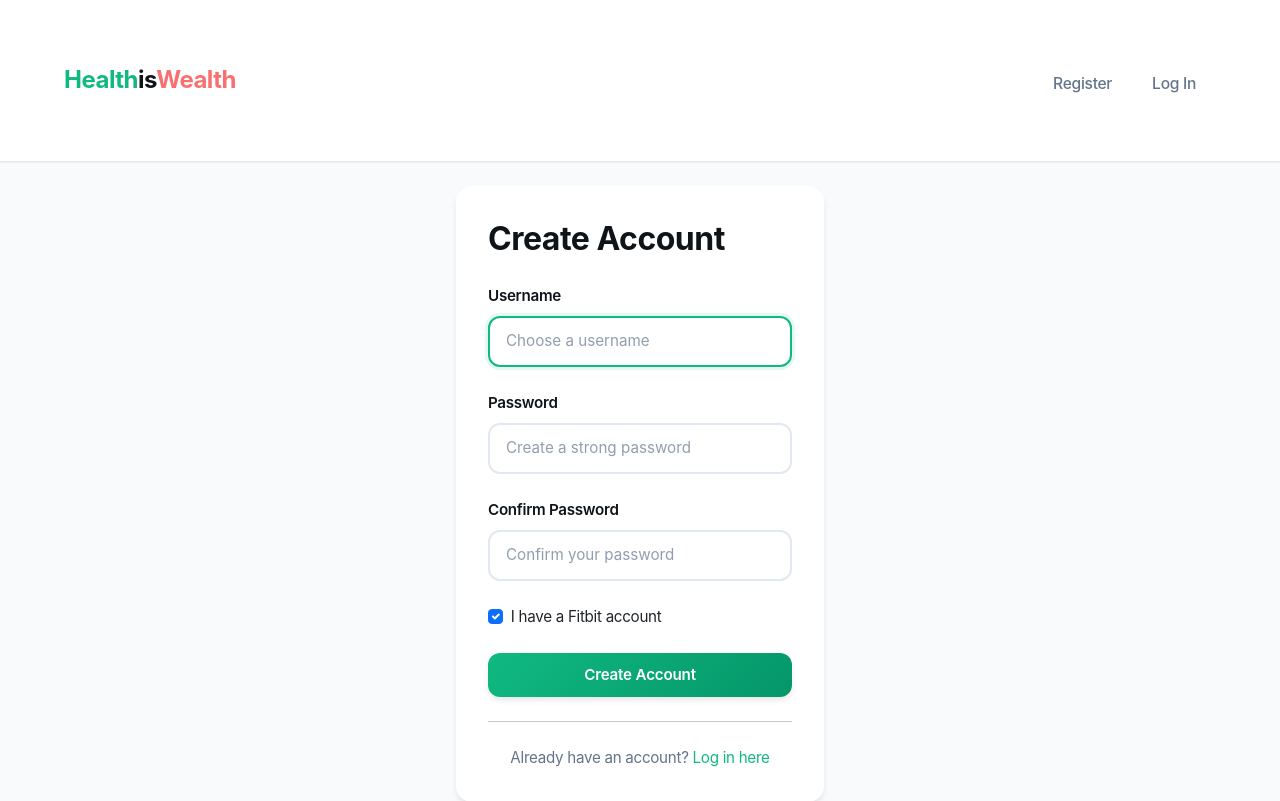
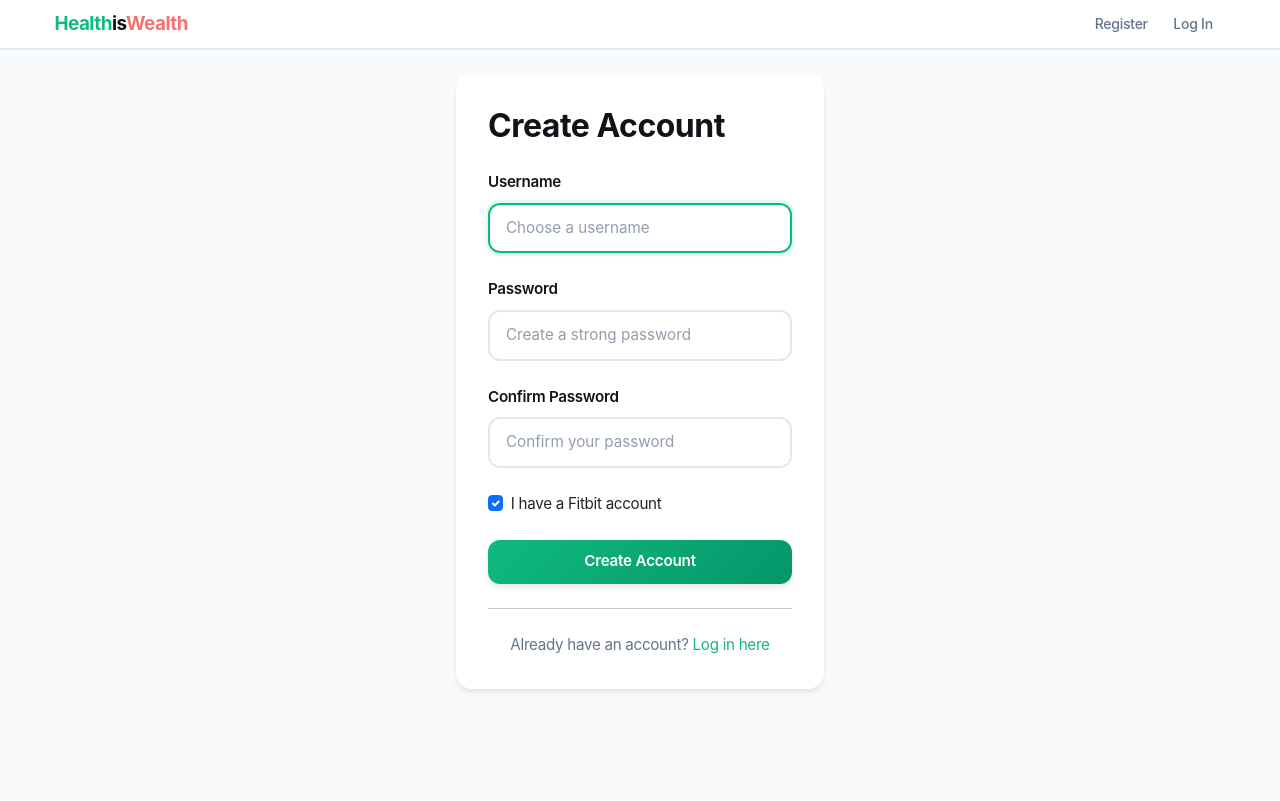
Before and after one commit to claudia-liauw/health-app, a Flask app: page /register in a window 1280 px wide. Shown: the top 801 px of the page. After the commit the page ends 694 px from the top, so only its background shows below. Run offline with Flask 3, Linux system fonts and the light colour scheme.

Commit message:
compress navbar

```diff
--- a/static/styles.css
+++ b/static/styles.css
@@ -91,13 +91,20 @@ a:hover {
 .navbar {
   background-color: var(--color-white) !important;
   border-bottom: 1px solid var(--color-border);
-  padding: var(--space-lg) 0;
+  padding: 0.3rem 0;
   box-shadow: var(--shadow-sm);
+}
+
+.navbar .container-fluid {
+  padding-top: 0.25rem;
+  padding-bottom: 0.25rem;
+  padding-left: 0.9rem;
+  padding-right: 0.9rem;
 }
 
 .navbar-brand {
   font-weight: 700;
-  font-size: 1.5rem;
+  font-size: 1.18rem;
   letter-spacing: -0.5px;
   padding: 0;
 }
@@ -132,8 +139,8 @@ a:hover {
 .nav-link {
   color: var(--color-text-secondary) !important;
   font-weight: 500;
-  font-size: 0.975rem;
-  padding: var(--space-sm) var(--space-md) !important;
+  font-size: 0.88rem;
+  padding: 0.2rem 0.55rem !important;
   margin: 0 var(--space-xs);
   border-radius: var(--radius-md);
   transition: var(--transition);
@@ -152,7 +159,7 @@ a:hover {
 
 .navbar-toggler {
   border: none;
-  padding: var(--space-sm);
+  padding: 0.2rem 0.35rem;
   opacity: 0.7;
   transition: var(--transition);
 }
--- a/templates/layout.html
+++ b/templates/layout.html
@@ -30,17 +30,17 @@
                 </button>
                 <div class="collapse navbar-collapse" id="navbar">
                     {% if session["user_id"] %}
-                        <ul class="navbar-nav me-auto mt-2">
+                        <ul class="navbar-nav me-auto">
                             <li class="nav-item"><a class="nav-link" href="/">Steps</a></li>
                             <li class="nav-item"><a class="nav-link" href="/sleep">Sleep</a></li>
                             <li class="nav-item"><a class="nav-link" href="/heart-rate">Heart Rate</a></li>
                         </ul>
-                        <ul class="navbar-nav ms-auto mt-2">
+                        <ul class="navbar-nav ms-auto">
                             <li class="nav-item"><a class="nav-link" href="/profile">Profile</a></li>
                             <li class="nav-item"><a class="nav-link" href="/logout">Log Out</a></li>
                         </ul>
                     {% else %}
-                        <ul class="navbar-nav ms-auto mt-2">
+                        <ul class="navbar-nav ms-auto">
                             <li class="nav-item"><a class="nav-link" href="/register">Register</a></li>
                             <li class="nav-item"><a class="nav-link" href="/login">Log In</a></li>
                         </ul>
```
